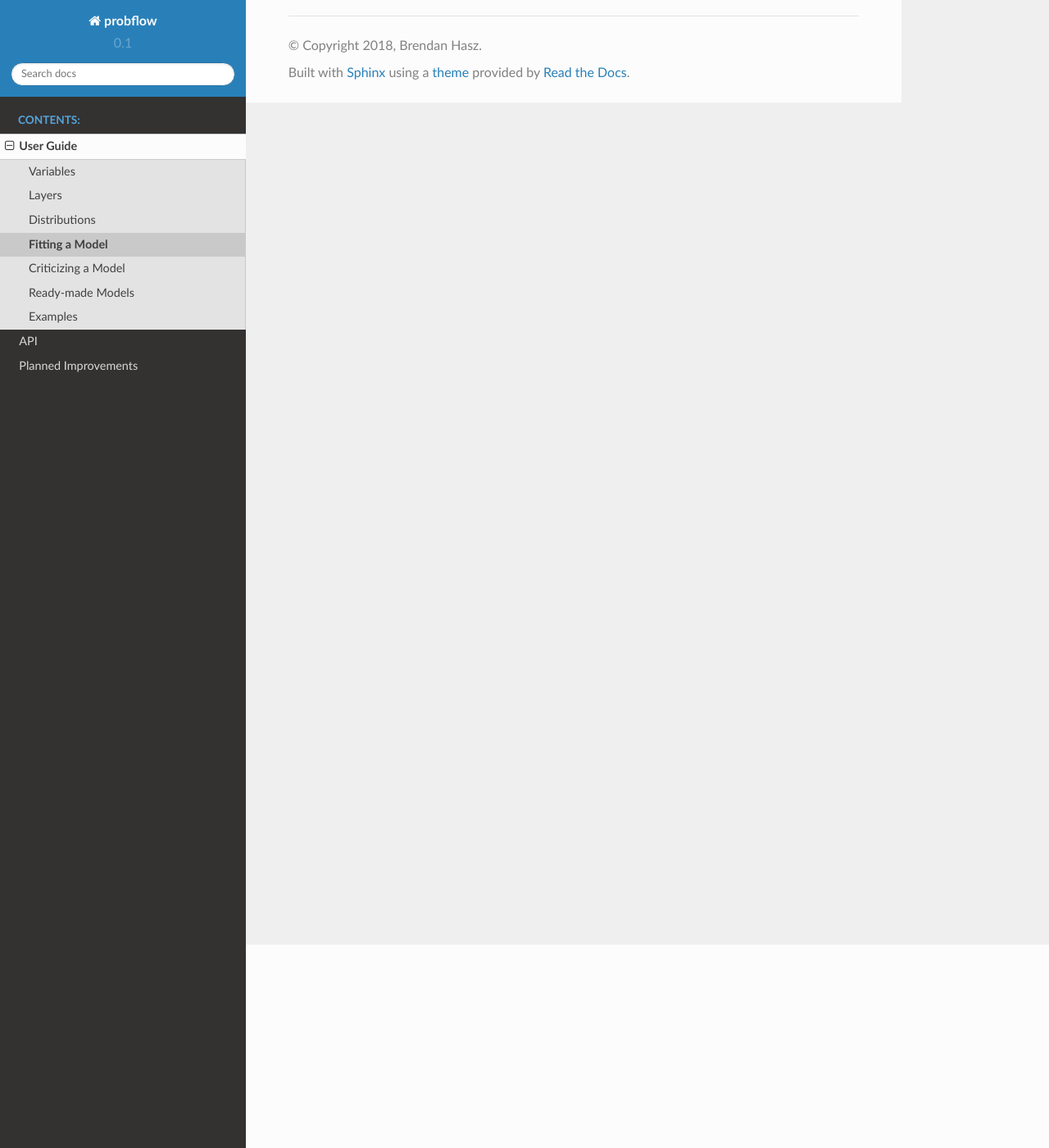
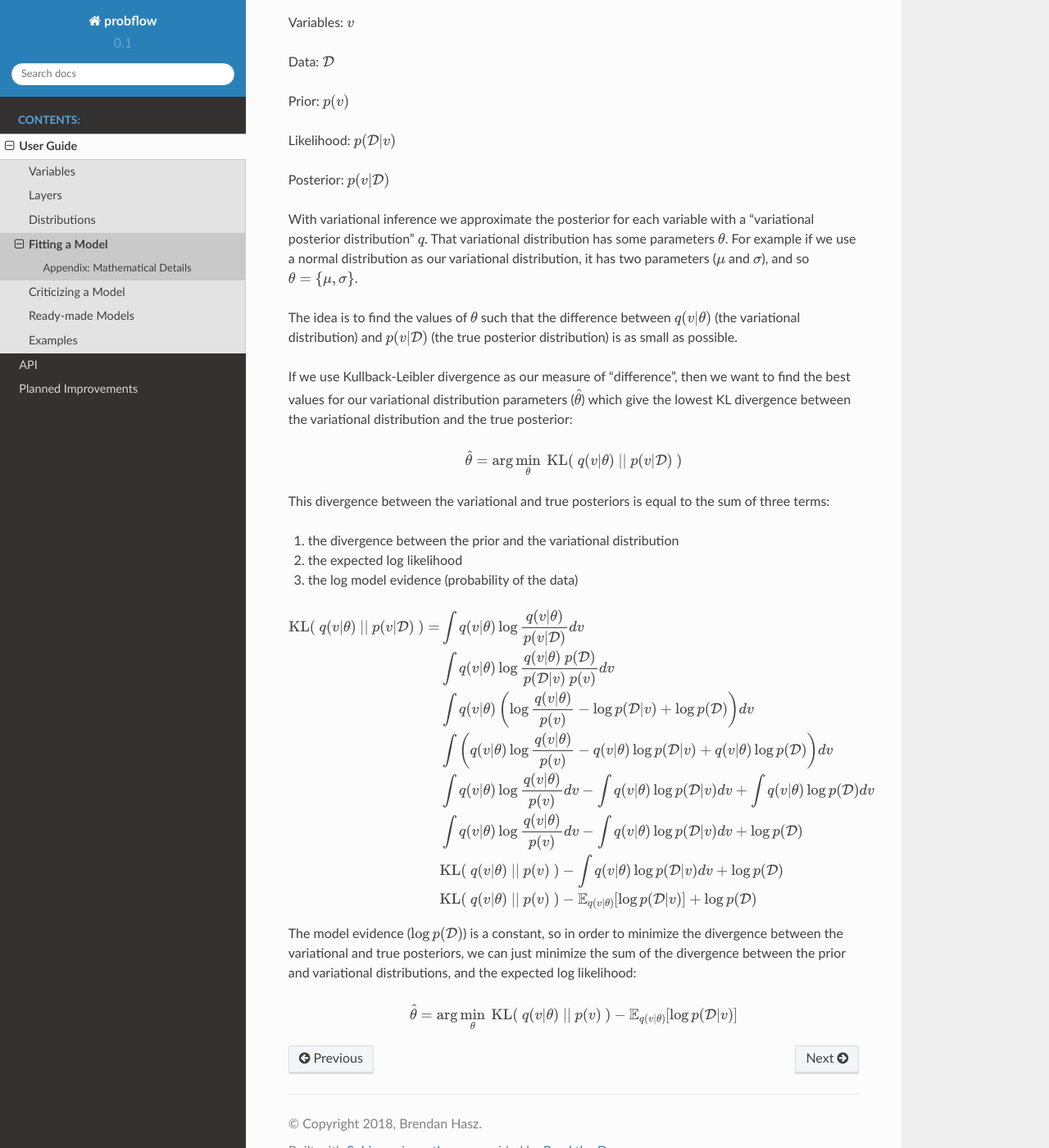
Before and after one commit to brendanhasz/probflow, a Sphinx documentation site: the page built from docs/fitting.rst, in a window 1280 px wide and 1400 px high, scrolled down 248 px. Shown: the whole window at 82% size. Built offline with Sphinx 7.4.7 and the Read the Docs theme 2.0.0, drawn with Linux system fonts in a browser that asks for light colours; some of the changed text lies outside the part shown.

Commit message:
Add math to fitting docs

```diff
--- a/docs/fitting.rst
+++ b/docs/fitting.rst
@@ -2,3 +2,60 @@ Fitting a Model
 ===============
 
 TODO: discuss how models have to end in a distribution and how to fit them, etc
+
+
+Appendix: Mathematical Details
+------------------------------
+
+Variables: :math:`v`
+
+Data: :math:`\mathcal{D}`
+
+Prior: :math:`p(v)`
+
+Likelihood: :math:`p(\mathcal{D}|v)`
+
+Posterior: :math:`p(v|\mathcal{D})`
+
+With variational inference we approximate the posterior for each variable with a "variational posterior distribution" :math:`q`. That variational distribution has some parameters :math:`\theta`.  For example if we use a normal distribution as our variational distribution, it has two parameters (:math:`\mu` and :math:`\sigma`), and so :math:`\theta = \{ \mu, \sigma \}`.
+
+The idea is to find the values of :math:`\theta` such that the difference between :math:`q(v|\theta)` (the variational distribution) and :math:`p(v|\mathcal{D})` (the true posterior distribution) is as small as possible.
+
+If we use Kullback-Leibler divergence as our measure of "difference", then we want to find the best values for our variational distribution parameters (:math:`\hat{\theta}`) which give the lowest KL divergence between the variational distribution and the true posterior:
+
+.. math::
+
+    \hat{\theta} = \arg \min_\theta ~ \text{KL}(~q(v|\theta)~||~p(v|\mathcal{D})~)
+
+This divergence between the variational and true posteriors is equal to the sum of three terms:
+
+1. the divergence between the prior and the variational distribution
+2. the expected log likelihood
+3. the log model evidence (probability of the data)
+
+.. math::
+
+    \text{KL}(~q(v|\theta)~||~p(v|\mathcal{D})~) =& \int q(v|\theta) \log \frac{q(v|\theta)}{p(v|\mathcal{D})} dv \\
+    ~ & \int q(v|\theta) \log \frac{q(v|\theta) ~ p(\mathcal{D})}{p(\mathcal{D}|v)~p(v)} dv \\
+    ~ & \int q(v|\theta)
+        \left( \log \frac{q(v|\theta)}{p(v)} - \log p(\mathcal{D}|v) + \log p(\mathcal{D}) \right) dv \\
+    ~ & \int \left( q(v|\theta)
+         \log \frac{q(v|\theta)}{p(v)} - q(v|\theta) \log p(\mathcal{D}|v) + q(v|\theta) \log p(\mathcal{D}) \right) dv \\
+    ~ & \int q(v|\theta) \log \frac{q(v|\theta)}{p(v)} dv
+        - \int q(v|\theta) \log p(\mathcal{D}|v) dv
+        + \int q(v|\theta) \log p(\mathcal{D}) dv \\
+    ~ & \int q(v|\theta) \log \frac{q(v|\theta)}{p(v)} dv
+        - \int q(v|\theta) \log p(\mathcal{D}|v) dv
+        + \log p(\mathcal{D}) \\
+    ~ & \text{KL} (~q(v|\theta)~||~p(v)~)
+        - \int q(v|\theta) \log p(\mathcal{D}|v) dv
+        + \log p(\mathcal{D}) \\
+    ~ & \text{KL} (~q(v|\theta)~||~p(v)~)
+        - \mathbb{E}_{q(v|\theta)} [ \log p(\mathcal{D}|v) ]
+        + \log p(\mathcal{D})
+
+The model evidence (:math:`\log p(\mathcal{D})`) is a constant, so in order to minimize the divergence between the variational and true posteriors, we can just minimize the sum of the divergence between the prior and variational distributions, and the expected log likelihood:
+
+.. math::
+
+    \hat{\theta} = \arg \min_\theta ~ \text{KL} (~q(v|\theta)~||~p(v)~) - \mathbb{E}_{q(v|\theta)} [ \log p(\mathcal{D}|v) ]
```
Also changed, not shown: 1 other file.
